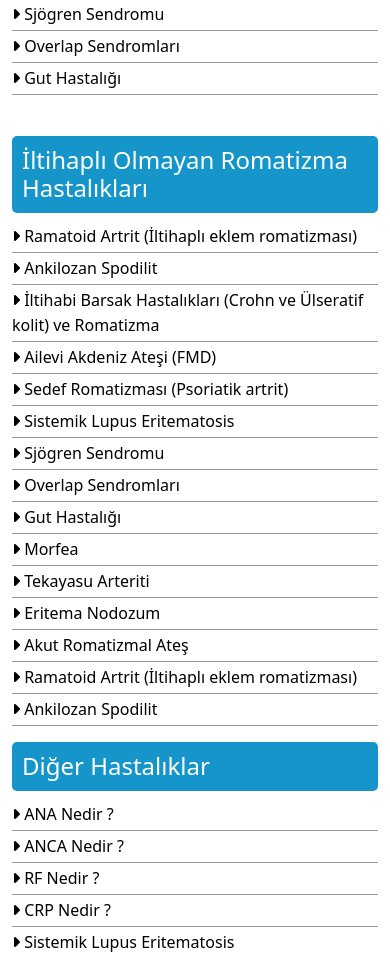
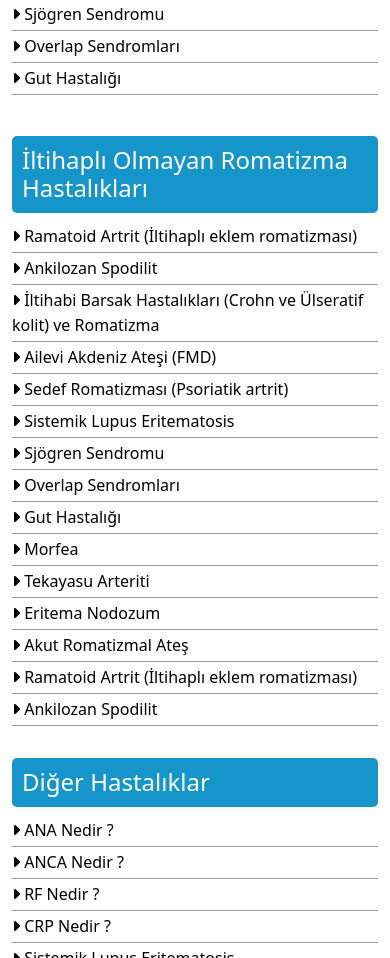
Before and after one commit to xhasansun/drNuran, a plain HTML site: page index.html in a window 390 px wide. Shown: the part 2335-3293 px from the top of the page. Drawn offline with nearby package versions, Linux system fonts and the light colour scheme.

Commit message:
adding padding

```diff
--- a/index.html
+++ b/index.html
@@ -413,7 +413,7 @@
 
 
         <!-- ASİDE -->
-        <div class="col-lg-3 col-sm-12 ord-1">
+        <div class="col-lg-3 col-sm-12 ord-1 pb-3">
           <aside>
             <h5>İltihaplı Olmayan Romatizma Hastalıkları</h5>
             <ul class="aside-list">
```
